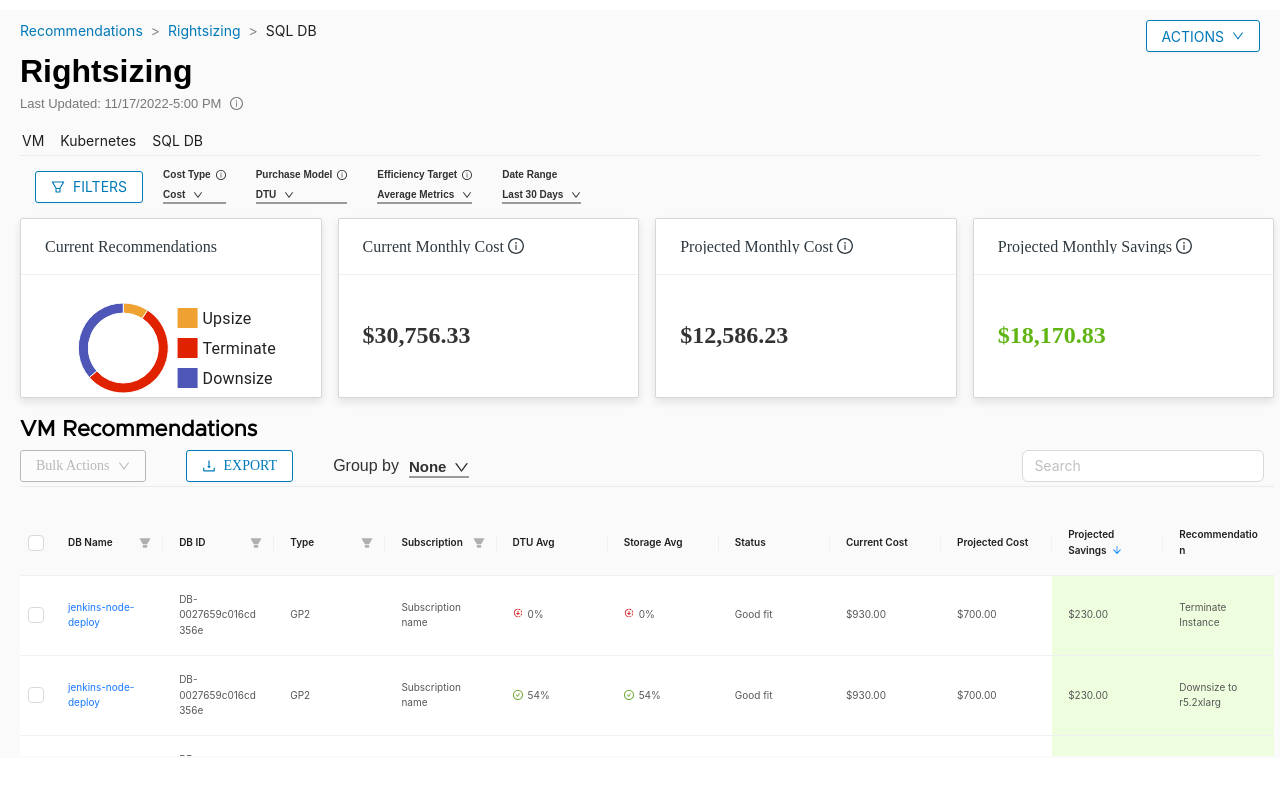
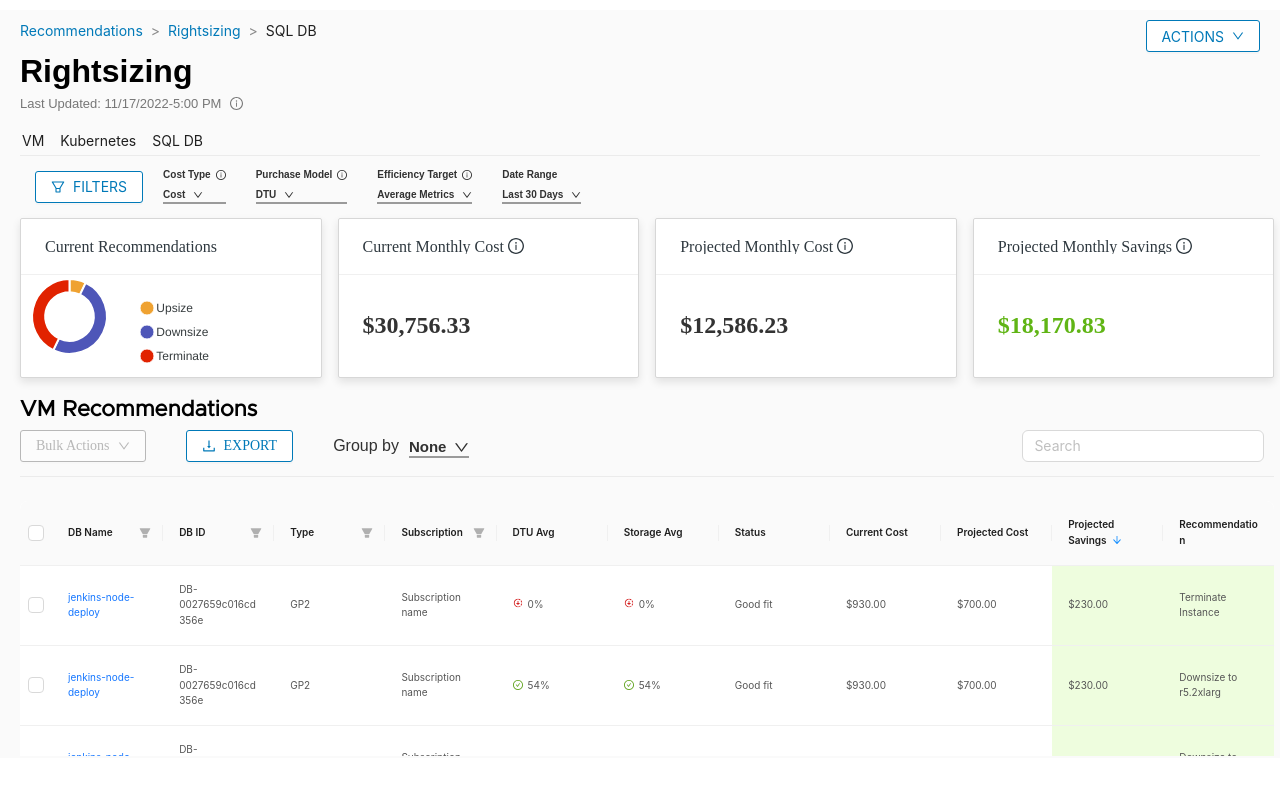
Before and after one commit to gulsevim-blbl/RightsizingServices, a React (Create React App) app: page / in a window 1280 px wide. Shown: the top 794 px of the page. Built offline with nearby package versions, Linux system fonts and the light colour scheme; a web font is replaced by a local one.

Commit message:
project completed

```diff
--- a/package.json
+++ b/package.json
@@ -20,10 +20,12 @@
     "@types/react": "^18.3.3",
     "@types/react-dom": "^18.3.0",
     "antd": "^5.17.4",
+    "apexcharts": "^3.49.1",
     "chart.js": "^4.4.3",
     "echarts": "^5.5.0",
     "react": "^18.3.1",
     "react-apexcharts": "^1.4.1",
+    "react-chartjs-2": "^5.2.0",
     "react-dom": "^18.3.1",
     "react-icons": "^5.2.1",
     "react-router-dom": "^6.23.1",
--- a/src/component/DonutChart.tsx
+++ b/src/component/DonutChart.tsx
@@ -1,24 +1,40 @@
 import React from 'react';
-import { PieChart } from '@mui/x-charts/PieChart';
-import './donutchart.css';
+import Chart from 'react-apexcharts';
+import { ApexOptions } from 'apexcharts';
+import "./donutchart.css"
+const DonutChart = () => {
+  const data = {
+    series: [10, 70, 60],
+    options: {
+      chart: {
+        type: 'donut' as const,
+      },
+      labels: ['Upsize', 'Downsize', 'Terminate'],
+      colors: ['#EFA231', '#4E56B8', '#E12200'],
+      dataLabels: {
+        enabled: false, // Yüzde değerleri
+      },
+      plotOptions: {
+        pie: {
+          donut: {
+            labels: {
+              show: true,
+              name: {
+                show: true,
+              },
+              value: {
+                show: true, // Değerlerin görünmesi
+              },
+            },
+          },
+        },
+      },
+    } as ApexOptions, // Tür dönüşümü eklenmiştir
+  };
 
-const DonutChart = () => {
   return (
     <div className='donutchart'>
-     <PieChart
-  series={[
-    {
-      data: [
-        { id: 0, value: 5, label: 'Upsize', color: '#EFA231' },
-        { id: 1, value: 30, label: 'Terminate', color: '#E12200' },
-        { id: 2, value: 20, label: 'Downsize', color: '#4E56B8' },
-      ],
-      innerRadius: 35
-    },
-  ]}
-  width={250}
-  height={100}
-/>
+      <Chart options={data.options} series={data.series} type="donut"  />
     </div>
   );
 };
--- a/src/component/Table.tsx
+++ b/src/component/Table.tsx
@@ -1,7 +1,7 @@
 import React, { useState, useEffect } from 'react';
 import { Divider, Table as AntdTable } from 'antd';
 import type { TableColumnsType, TableProps } from 'antd';
-import { CheckCircleOutlined, ArrowDownOutlined, MoreOutlined} from '@ant-design/icons';
+import { CheckCircleOutlined, ArrowDownOutlined} from '@ant-design/icons';
 import { MdDownloading } from "react-icons/md";
 import "./table.css";
 
@@ -193,7 +193,7 @@ const Table = () => {
         columns={columns}
         dataSource={data}
         pagination={false}
-        scroll={{ y: 180 }}
+        scroll={{ y: 190 }}
         onChange={onChange}
       />
     </div>
--- a/src/component/donutchart.css
+++ b/src/component/donutchart.css
@@ -1,13 +1,11 @@
 .donutchart {
-    display: flex;
-    justify-content: center;
-    align-items: center;
-    width: 100%;
-    height: 100%;
-
-
+  display: flex;
+  justify-content: center;
+  align-items: center;
+  width: 85%;
+  height: 100%;
+  max-width: 100%;
+  max-height: 100%;
+  margin-top: -17px;
+  margin-left: -30px;
 }
-
-.custom-pie-chart {
-
-  }
--- a/src/component/executivesummary.css
+++ b/src/component/executivesummary.css
@@ -21,13 +21,13 @@
   }
 
   .ant-card {
-    height: 100%;
+    /* height: 100%; */
     display: flex;
     flex-direction: column;
     justify-content: space-between;
     border-radius: 2px;
     border: 1px solid #D7D7D7;
-    height: 180px;
+    height: 160px;
   }
 
   .ant-card-body {
@@ -36,6 +36,8 @@
 
   .card-content1 {
     box-shadow: 0 4px 8px rgba(0, 0, 0, 0.1);
+    overflow: hidden; /* Kartın içindeki içeriğin taşmasını engellemek için */
+
   }
 
   .card-content2,
@@ -47,6 +49,7 @@
     font-style: normal;
     font-weight: 600;
     line-height: 11px;
+    overflow: hidden;
     box-shadow: 0 4px 8px rgba(0, 0, 0, 0.1);
   }
 
--- a/src/component/table.css
+++ b/src/component/table.css
@@ -1,5 +1,5 @@
 .table {
-  margin-top: -40px;
+  margin-top: -30px;
   width: 100%;
 }
 
```
Also changed, not shown: src/component/tabs.css (indentation only), 1 other file (tests, documents, lock files or other folders).
